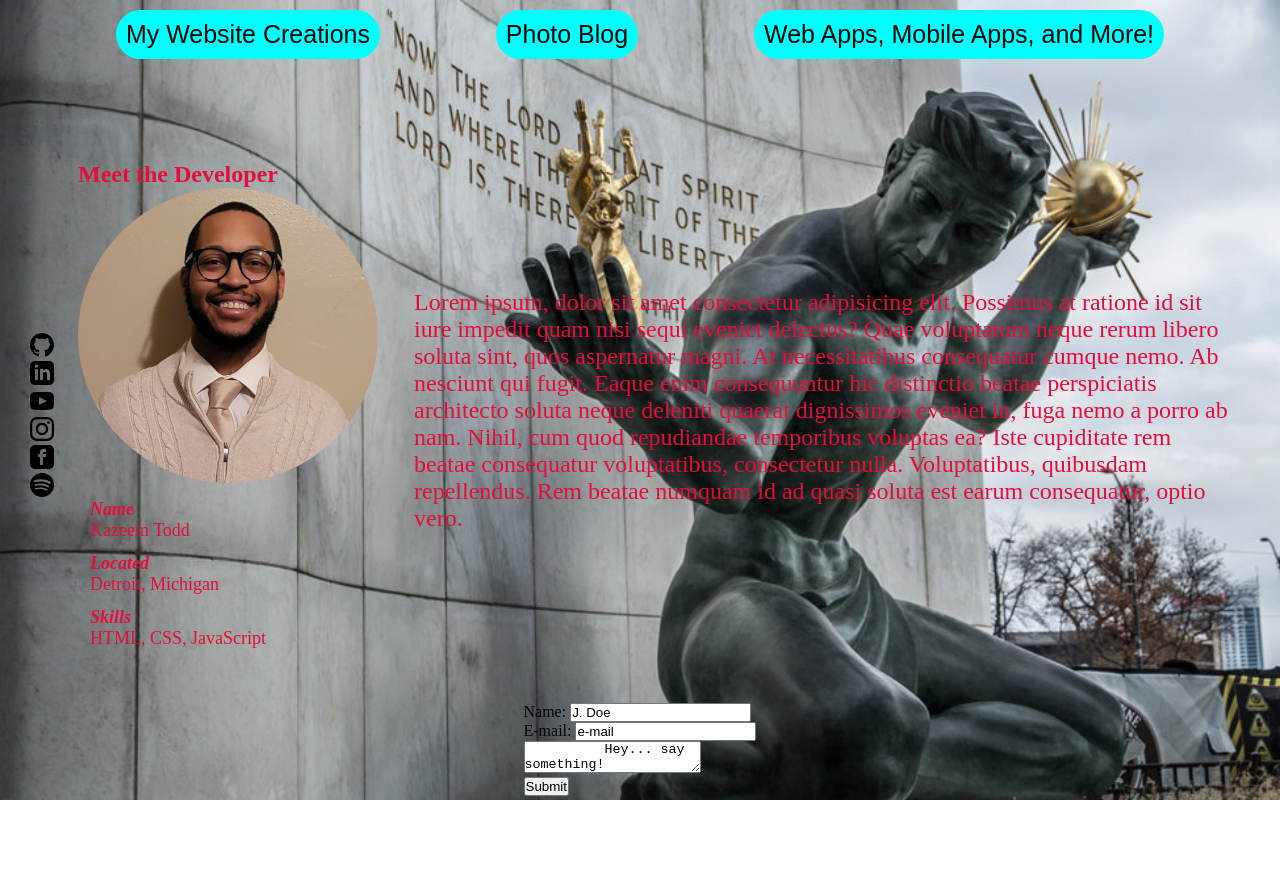
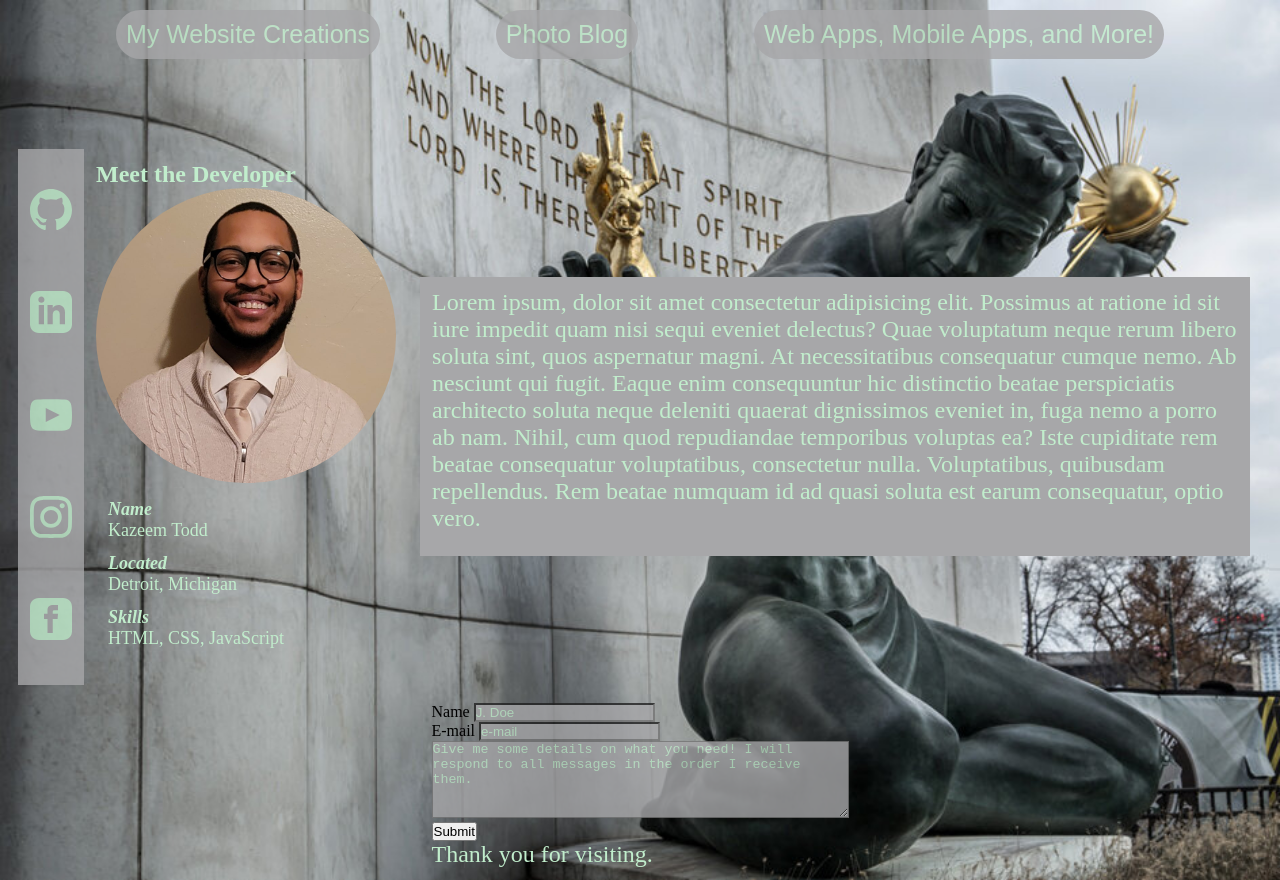
Before and after one commit to CTs-Consortium/hang-on, a plain HTML site: page index.html in a window 1280 px wide. Before the commit the page ends 800 px from the top, so only its background shows below. Drawn offline with Linux system fonts and the light colour scheme.

Commit message:
commit on "main"

```diff
--- a/index.html
+++ b/index.html
@@ -18,9 +18,9 @@
   <body>
     <!-- turn these into modals that contain info about each -->
     <section class="btn-modals">
-      <button class="website-modal">My Website Creations</button>
-      <button class="photo-modal">Photo Blog</button>
-      <button class="app-modal">Web Apps, Mobile Apps, and More!</button>
+      <button class="nav-btns website-modal">My Website Creations</button>
+      <button class="nav-btns photo-modal">Photo Blog</button>
+      <button class="nav-btns app-modal">Web Apps, Mobile Apps, and More!</button>
     </section>
     <!-- this is the visibile landing page secition. my page is non-scrollable -->
 
@@ -30,8 +30,8 @@
         <a href="https://github.com/CTs-Consortium"
           ><svg
             xmlns="http://www.w3.org/2000/svg"
-            width="24"
-            height="24"
+            width="42"
+            height="42"
             viewBox="0 0 24 24"
           >
             <path
@@ -42,8 +42,8 @@
         <a href="https://www.linkedin.com/in/christopher-todd-4086a6226/"
           ><svg
             xmlns="http://www.w3.org/2000/svg"
-            width="24"
-            height="24"
+            width="42"
+            height="42"
             viewBox="0 0 24 24"
           >
             <path
@@ -53,8 +53,8 @@
         <a href="https://www.youtube.com/channel/UC5nRoxxGrIZeb2O98ZdFUTg"
           ><svg
             xmlns="http://www.w3.org/2000/svg"
-            width="24"
-            height="24"
+            width="42"
+            height="42"
             viewBox="0 0 24 24"
           >
             <path
@@ -64,8 +64,8 @@
         <a href=""
           ><svg
             xmlns="http://www.w3.org/2000/svg"
-            width="24"
-            height="24"
+            width="42"
+            height="42"
             viewBox="0 0 24 24"
           >
             <path
@@ -75,18 +75,18 @@
         <a href="https://www.facebook.com/profile.php?id=100075327155674"
           ><svg
             xmlns="http://www.w3.org/2000/svg"
-            width="24"
-            height="24"
+            width="42"
+            height="42"
             viewBox="0 0 24 24"
           >
             <path
               d="M19 0h-14c-2.761 0-5 2.239-5 5v14c0 2.761 2.239 5 5 5h14c2.762 0 5-2.239 5-5v-14c0-2.761-2.238-5-5-5zm-3 7h-1.924c-.615 0-1.076.252-1.076.889v1.111h3l-.238 3h-2.762v8h-3v-8h-2v-3h2v-1.923c0-2.022 1.064-3.077 3.461-3.077h2.539v3z"
             /></svg
         ></a>
-        <a href="https://open.spotify.com/user/31y3uowlpctfdcda4x76smyxctaq"
+        <!-- <a href="https://open.spotify.com/user/31y3uowlpctfdcda4x76smyxctaq"
           ><svg
-            width="24"
-            height="24"
+            width="42"
+            height="42"
             xmlns="http://www.w3.org/2000/svg"
             fill-rule="evenodd"
             clip-rule="evenodd"
@@ -94,12 +94,12 @@
             <path
               d="M19.098 10.638c-3.868-2.297-10.248-2.508-13.941-1.387-.593.18-1.22-.155-1.399-.748-.18-.593.154-1.22.748-1.4 4.239-1.287 11.285-1.038 15.738 1.605.533.317.708 1.005.392 1.538-.316.533-1.005.709-1.538.392zm-.126 3.403c-.272.44-.847.578-1.287.308-3.225-1.982-8.142-2.557-11.958-1.399-.494.15-1.017-.129-1.167-.623-.149-.495.13-1.016.624-1.167 4.358-1.322 9.776-.682 13.48 1.595.44.27.578.847.308 1.286zm-1.469 3.267c-.215.354-.676.465-1.028.249-2.818-1.722-6.365-2.111-10.542-1.157-.402.092-.803-.16-.895-.562-.092-.403.159-.804.562-.896 4.571-1.045 8.492-.595 11.655 1.338.353.215.464.676.248 1.028zm-5.503-17.308c-6.627 0-12 5.373-12 12 0 6.628 5.373 12 12 12 6.628 0 12-5.372 12-12 0-6.627-5.372-12-12-12z"
             /></svg
-        ></a>
+        ></a> -->
       </div>
 
       <div class="img-self">
         <h1>Meet the Developer</h1>
-          <img class="selfie" src="selfie.jpg" alt="" />
+          <img class="selfie" src="selfie.jpg" alt="Kazeem Todd Selfie" />
           <div class="quick-intro">
             <p> <em> <strong>  Name</strong></em> <br> Kazeem Todd</p>
             <p><em> <strong>Located</strong></em> <br> Detroit, Michigan</p>
@@ -121,22 +121,23 @@
   <div class="contact-form">
     <form action="contact me">
       <div>
-        <label class="input-label" for="name">Name:</label>
+        <label class="input-label" for="name">Name</label>
         <input class="placeholder" type="text" value="J. Doe" />
       </div>
       <div>
-        <label class="input-label" for="email">E-mail:</label>
+        <label class="input-label" for="email">E-mail</label>
         <input class="placeholder" type="text" value="e-mail" />
       </div>
       <div>
-        <textarea name="comments" class="comments" >
-          Hey... say something!
+        <textarea name="comments" rows="5" cols="50" class="comments" >Give me some details on what you need! I will respond to all messages in the order I receive them.
           </textarea>
         </div>
         <div>
         <input type="submit" value="Submit" />
       </div>
     </form>
+
+    <p>Thank you for visiting. </p>
   </div>
 </section>
     <!-- these are my modal section info. figure it out dawg! -->
--- a/script.js
+++ b/script.js
@@ -80,7 +80,7 @@ modalsContainer.addEventListener("click", function (e) {
       <li><a href="websites.html">click here </a></li>
       <img
         class="omni-img"
-        src="compressedImages/omni_screenshot-min.png"
+        src="omni_screenshot-min.png"
         alt=""
       />
       </div>`;
--- a/style.css
+++ b/style.css
@@ -6,7 +6,7 @@
 }
 body {
   background-image: url("Spirt-of-Detroit.jpg");
-  overflow: hidden;
+  /* overflow: hidden; */
   background-repeat: no-repeat;
   background-size: cover;
 }
@@ -14,7 +14,7 @@ body {
 h1,
 p {
   font-size: 24px;
-  color: rgb(228, 13, 60);
+  color: #c1edcc;
 }
 p {
   margin-bottom: 12px;
@@ -27,19 +27,22 @@ p {
 }
 button {
   font-size: 25px;
-  background-color: aqua;
+  background-color: #a7a7a9;
   border-radius: 1000px;
   cursor: pointer;
   border: none;
   padding: 10px;
+  opacity: 0.8;
 }
 
 /* INTRO SECTION INFORMATION */
 .social-link-icons {
   display: inline-flex;
   flex-direction: column;
-  justify-content: center;
+  justify-content: space-around;
   /* padding: 16px; */
+  background-color: #a7a7a9;
+  opacity: 0.8;
 }
 .selfie {
   border-radius: 50%;
@@ -120,3 +123,23 @@ button {
   display: flex;
   justify-content: center;
 }
+
+.detail-intro {
+  background-color: #a7a7a9;
+  /* opacity: 0.8; */
+}
+
+.comments,
+.placeholder {
+  background-color: #a7a7a9;
+  opacity: 0.8;
+  color: #c1edcc;
+}
+
+.nav-btns {
+  color: #c1edcc;
+}
+
+svg {
+  fill: #c1edcc;
+}
```
